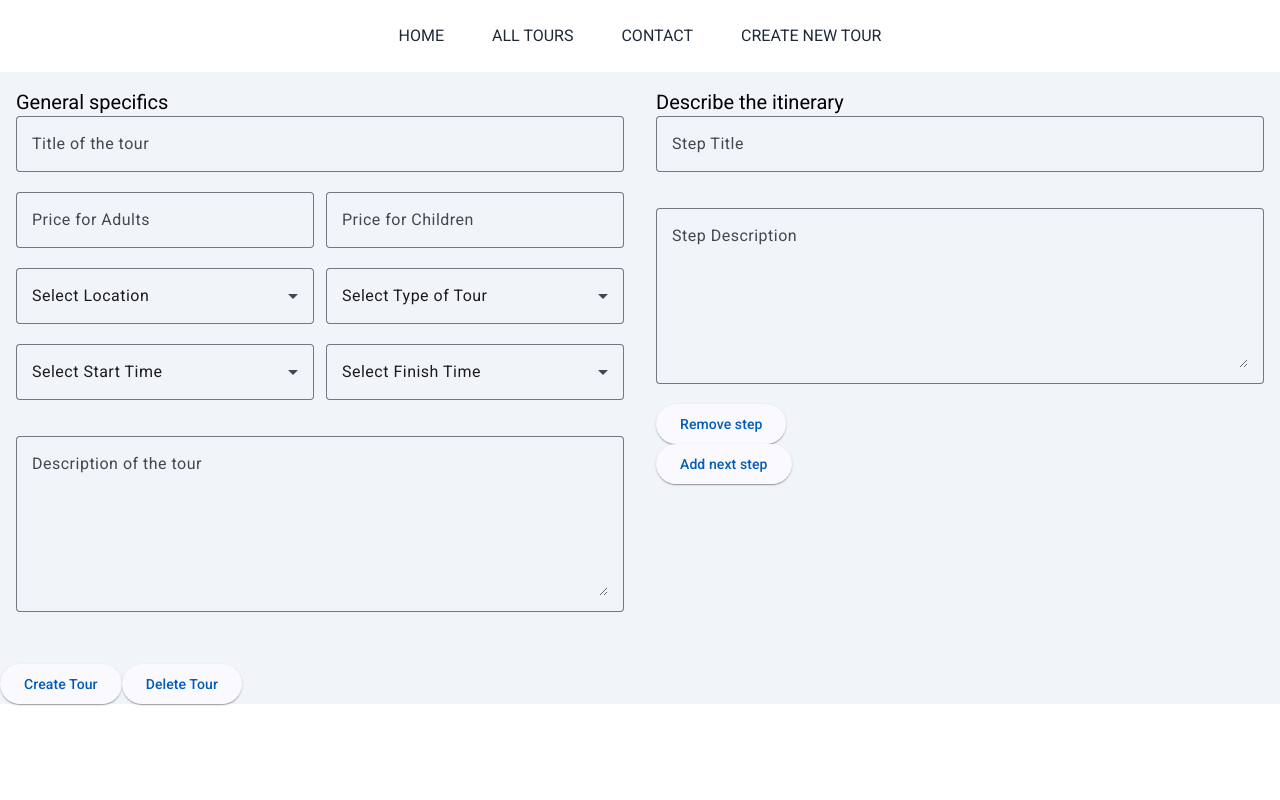
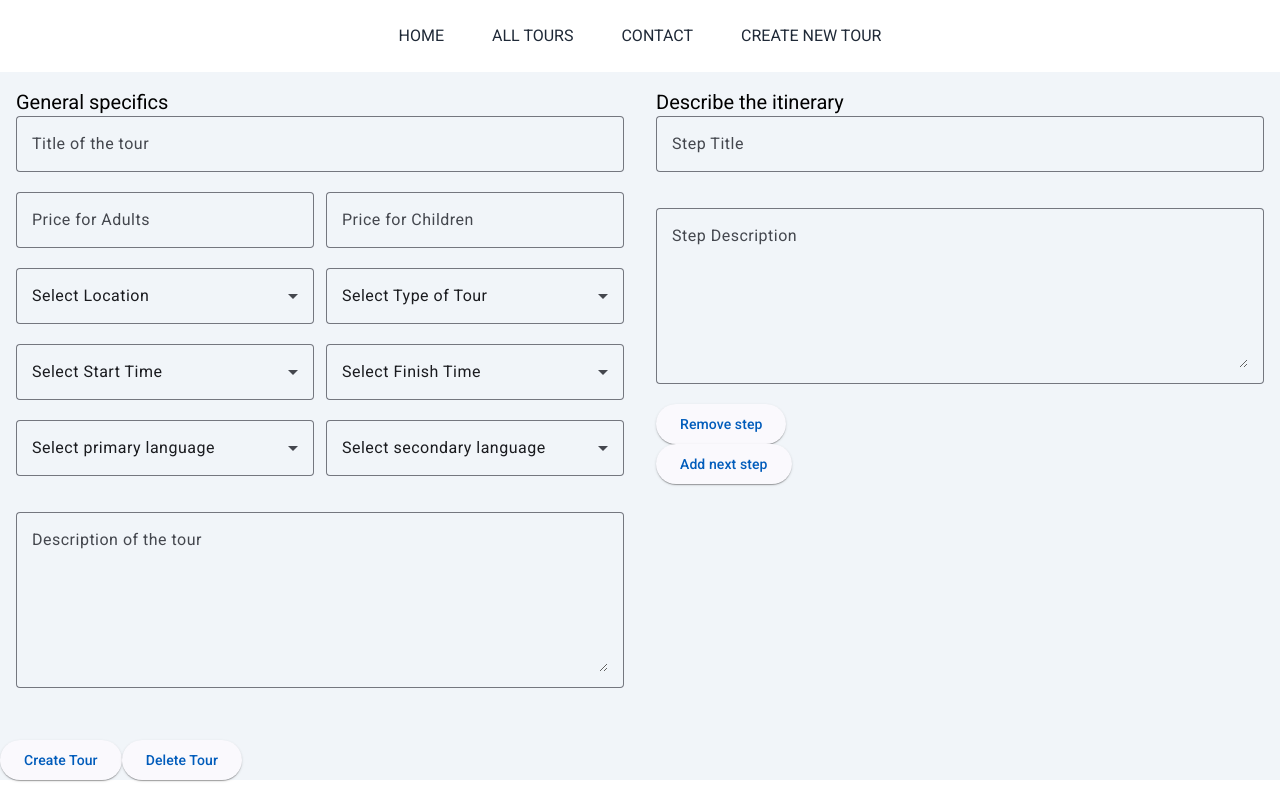
Before and after one commit to leepaolo/vit-thailand-tours, an Angular app: page /create-tour in a window 1280 px wide. Built offline with nearby package versions, Linux system fonts and the light colour scheme.

Commit message:
Fix(CREATE TOUR): Added languages select | tour interface edited language

```diff
--- a/server/db.json
+++ b/server/db.json
@@ -69,6 +69,32 @@
           "tourStepDescription": "dbfbsdfbsdfbsdnfsajngngnrgonadgnadgndongadngadnfgongnadgnaldn.DFNsndfonSFèOnsèfonF.sfnsFNOèsnfèo."
         }
       ]
+    },
+    {
+      "id": "xqz7vfazs",
+      "tourActive": true,
+      "tourTitle": "BKK shopping mall explore",
+      "tourMainDescription": "asldfbasibfiasbfibsbg.DFBsdbsbGBèGO.DFNsnfpsnfosngonognognoqngongonognongongèn.",
+      "tourPriceAdult": "23",
+      "tourPriceChild": "45",
+      "tourLocation": "Bangkok",
+      "tourType": "Half-day",
+      "tourLanguage": {
+        "primaryLanguage": "Italian",
+        "secondaryLanguage": "None"
+      },
+      "tourStartAt": "08:00",
+      "tourFinishAt": "18:00",
+      "steps": [
+        {
+          "tourStepTitle": "Asoke pick up",
+          "tourStepDescription": "casldfbasibfiasbfibsbg.DFBsdbsbGBèGO.DFNsnfpsnfosngonognognoqngongonognongongèn."
+        },
+        {
+          "tourStepTitle": "MBK drop",
+          "tourStepDescription": "asldfbasibfiasbfibsbg.DFBsdbsbGBèGO.DFNsnfpsnfosngonognognoqngongonognongongèn."
+        }
+      ]
     }
   ]
 }
--- /dev/null
+++ b/src/app/core/constants/language.constatnt.ts
@@ -0,0 +1 @@
+export const LANGUAGE_TOUR: string[] = ['None', 'Italian', 'English'];
--- a/src/app/core/models/tour.interface.ts
+++ b/src/app/core/models/tour.interface.ts
@@ -18,7 +18,10 @@ interface ITourMeta {
   tourActive: boolean;
   tourLocation: string;
   tourType: string[];
-  tourLanguage?: string[];
+  tourLanguage?: {
+    primaryLanguage: string;
+    secondaryLanguage: string;
+  };
   tourStartAt: string;
   tourFinishAt: string;
 }
--- a/src/app/pages/tour/create-tour/create-tour.component.html
+++ b/src/app/pages/tour/create-tour/create-tour.component.html
@@ -134,6 +134,38 @@
         </div>
       </section>
 
+      <!-- LANGUAGES -->
+      <section class="flex items-center gap-3">
+        <div class="w-full">
+          <app-input-select
+            [placeholder]="'Select primary language'"
+            [options]="language"
+            formControlName="primaryLanguage"
+            validateFormBorder
+          ></app-input-select>
+          <div
+            *ngIf="tourForm.get('primaryLanguage')?.errors?.['required'] && tourForm.get('primaryLanguage')?.touched"
+            class="text-red-600 text-sm"
+          >
+            Primary language is required.
+          </div>
+        </div>
+        <div class="w-full">
+          <app-input-select
+            [placeholder]="'Select secondary language'"
+            [options]="language"
+            formControlName="secondaryLanguage"
+            validateFormBorder
+          ></app-input-select>
+          <div
+            *ngIf="tourForm.get('secondaryLanguage')?.errors?.['required'] && tourForm.get('secondaryLanguage')?.touched"
+            class="text-red-600 text-sm"
+          >
+            Secondary language is required.
+          </div>
+        </div>
+      </section>
+
       <!-- MAIN DESCRIPTION SECTION -->
       <div class="w-full">
         <app-text-area
--- a/src/app/pages/tour/create-tour/create-tour.component.ts
+++ b/src/app/pages/tour/create-tour/create-tour.component.ts
@@ -16,6 +16,7 @@ import { InputSelectComponent } from '../../../shared/components/ui/input-select
 import { TOUR_TIMES } from '../../../core/constants/tour-time.constants';
 import { TYPE_TOUR } from '../../../core/constants/type.constants';
 import { LOCATION } from '../../../core/constants/location.costants';
+import { LANGUAGE_TOUR } from '../../../core/constants/language.constatnt';
 import { ButtonComponent } from '../../../shared/components/ui/button.component';
 import { ActivatedRoute, Router } from '@angular/router';
 import { ToastService } from '../../../shared/toast/toast.service';
@@ -45,6 +46,7 @@ export class CreateTourComponent implements OnInit, OnDestroy {
   tourTimes = TOUR_TIMES;
   tourType = TYPE_TOUR;
   locationArea = LOCATION;
+  language = LANGUAGE_TOUR;
   isTheTourCreated$: Observable<boolean> = of(false);
   isTourCreated = false;
   isEdit = false;
@@ -73,6 +75,8 @@ export class CreateTourComponent implements OnInit, OnDestroy {
       tourType: [null, Validators.required],
       startAt: [null, Validators.required],
       finishAt: [null, Validators.required],
+      primaryLanguage: [null, Validators.required], // New form control
+      secondaryLanguage: [null, Validators.required], // New form control
       steps: this.fb.array([]),
     });
 
@@ -115,7 +119,8 @@ export class CreateTourComponent implements OnInit, OnDestroy {
           location: tour.tourLocation,
           mainDescription: tour.tourMainDescription,
           tourType: tour.tourType,
-          // language: tour.tourLanguage,
+          primaryLanguage: tour.tourLanguage?.primaryLanguage || null, // Patch primary language
+          secondaryLanguage: tour.tourLanguage?.secondaryLanguage || null, // Patch secondary language
           startAt: tour.tourStartAt,
           finishAt: tour.tourFinishAt,
         });
@@ -167,7 +172,10 @@ export class CreateTourComponent implements OnInit, OnDestroy {
         tourPriceChild: this.tourForm.get('priceChild')?.value,
         tourLocation: this.tourForm.get('location')?.value,
         tourType: this.tourForm.get('tourType')?.value,
-        // tourLanguage: this.tourForm.get('language')?.value,
+        tourLanguage: {
+          primaryLanguage: this.tourForm.get('primaryLanguage')?.value, // Save primary language
+          secondaryLanguage: this.tourForm.get('secondaryLanguage')?.value, // Save secondary language
+        },
         tourStartAt: this.tourForm.get('startAt')?.value,
         tourFinishAt: this.tourForm.get('finishAt')?.value,
         steps: this.steps.value, // *** Retrieve the steps array
@@ -213,6 +221,7 @@ export class CreateTourComponent implements OnInit, OnDestroy {
         tourType: this.tourForm.get('tourType')?.value,
         tourStartAt: this.tourForm.get('startAt')?.value,
         tourFinishAt: this.tourForm.get('finishAt')?.value,
+        tourLanguage: this.tourForm.get('language')?.value,
         steps: this.steps.value,
       };
 
```
